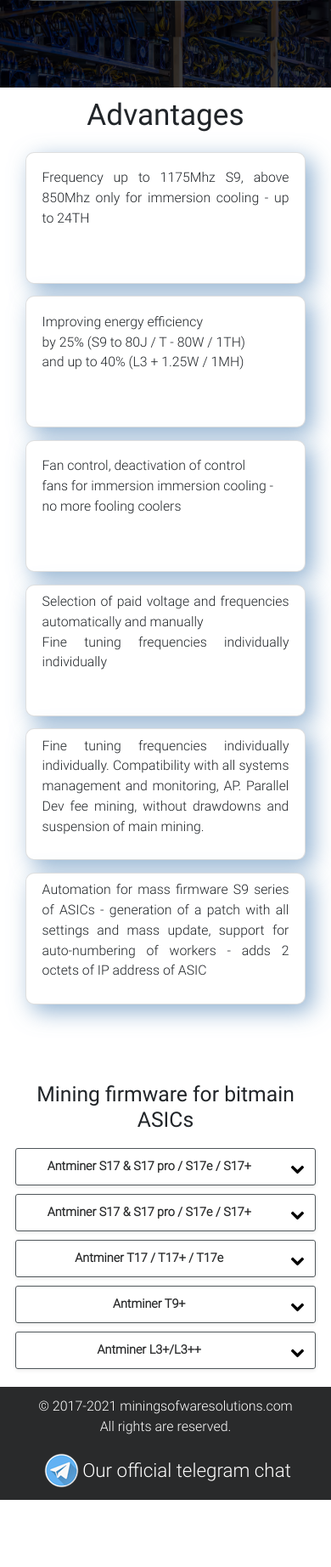
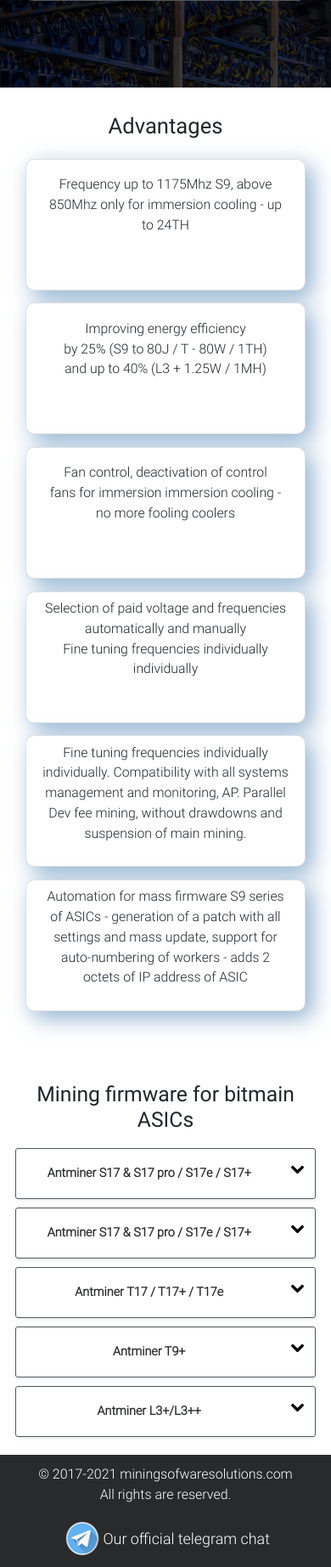
Before and after one commit to OZOAR/ms.solutions, a PHP site: page / in a window 390 px wide. Shown: the part 997-2841 px from the top of the page at 85% size. Before the commit the page ends 2762 px from the top, so only its background shows below. Run offline with PHP 8.4, Linux system fonts and the light colour scheme.

Commit message:
mobile version was created V6.2

```diff
--- a/css/responsive.css
+++ b/css/responsive.css
@@ -29,8 +29,16 @@
         width: 100% !important;
     }
     .advantages {
+        padding-top: 5% !important;
         height: 1150px !important;
         padding-bottom: 10% !important;
+    }
+    .advantages h2 {
+        font-size: 1.6em !important;
+    }
+    .advantages .card {
+        text-align: center !important;
+        /* height: 20px !important; */
     }
     /* .advantages .card {
         width: ;
@@ -49,4 +57,19 @@
         font-size: 0.9em !important;
         text-align: center !important;
     }
+    .firmware-block .firmware-toggler {
+        min-height: 60px !important;
+    }
+    .firmware-block .firmware-toggler .col-10 {
+        padding-top: 8px !important;
+    }
+    .firmware-block .firmware-toggler .col-8 {
+        padding-top: 4px  !important;
+    }
+    footer img {
+        width: 15%;
+    }
+    footer .tg-text  {
+        font-size: .8em !important;
+    }
 }
--- a/index.html
+++ b/index.html
@@ -101,8 +101,7 @@
                         <img src="img/advantages/boost.svg" width="10%" alt="">
                       </div>
                       <div class="col-lg-8 col-sm-12" id="pd-t-10">
-                        <p>Frequency up to 1175Mhz S9, above 850Mhz
-                          only for immersion cooling - up to 24TH
+                        <p>Frequency up to 1175Mhz S9, above 850Mhz only for immersion cooling - up to 24TH
                           </p>
                       </div>
                     </div>
@@ -378,7 +377,7 @@
                   <div class="col-lg-4 col-sm-12">
                     <p class="text-center">© 2017-2021 miningsofwaresolutions.com</br>All rights are reserved.</p>
                   </div>
-                  <div class="col-lg-4 col-sm-12 text-center">
+                  <div class="col-lg-4 col-sm-12  tg-text text-center">
                     <a href=""><img src="img/telegram.png" alt="">Our official telegram chat</a>
                   </div>
                 </div>
```
